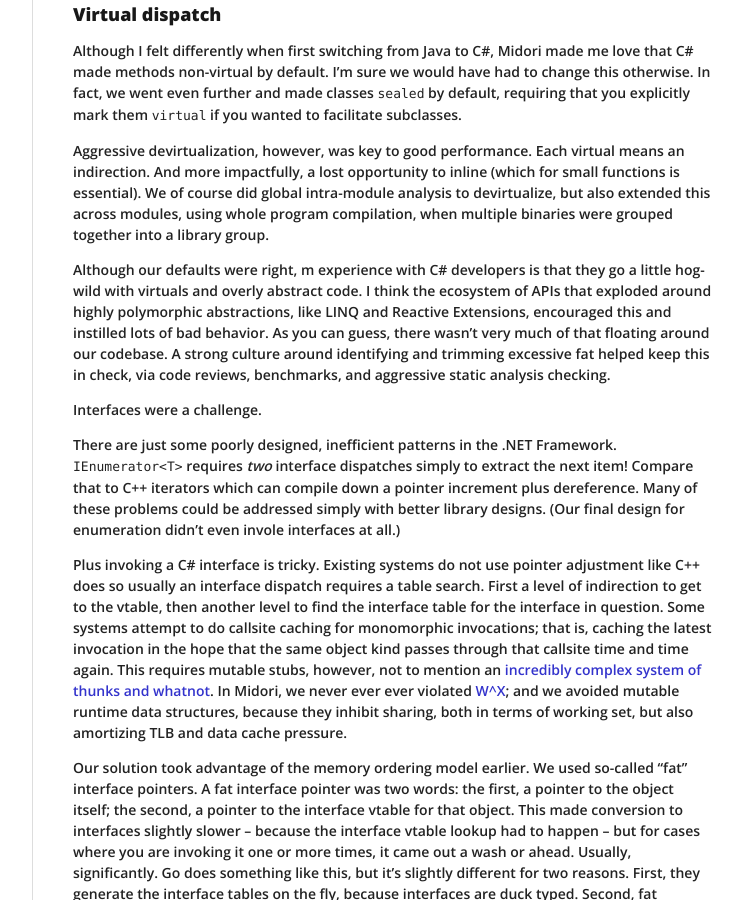
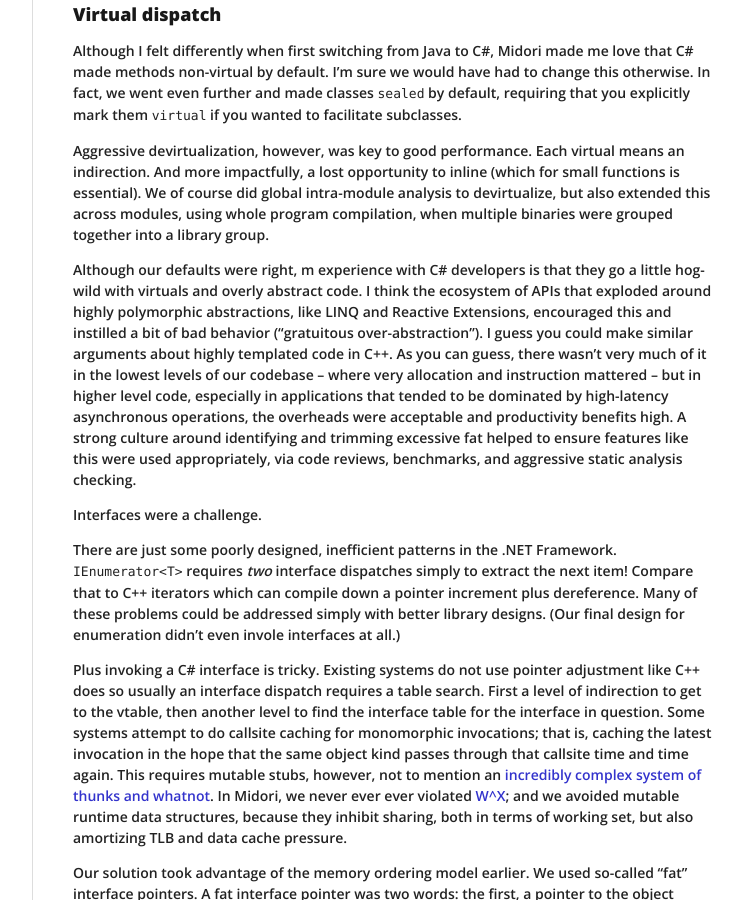
Before and after one commit to joeduffy/joeduffy.github.io, a Jekyll site: the page built from _posts/2015-12-19-safe-native-code.md, in a window 1280 px wide and 900 px high, scrolled down 18915 px. Shown: the whole window, without its empty margins (378-1120 px from the left). Built offline with Jekyll 4.4.1, drawn with Linux system fonts in a browser that asks for light colours; nearby versions of some CDN libraries; Markdown is read by kramdown in place of the engine named in the settings; some of the changed text lies outside the part shown.

Commit message:
Fix a few typos and clarify a thing or two

```diff
--- a/_posts/2015-12-19-safe-native-code.md
+++ b/_posts/2015-12-19-safe-native-code.md
@@ -633,10 +633,11 @@
 representation.  Each object with a vtable also has a vtable pointer embedded within it.  So, if you care about size
 (both image and runtime), you are going to care about vtables.
 
-In C++, you only get a vtable if you use virtual inheritance.  In languages like C# and Java, you get them even if you
-didn't want them.  In C#, at least, you can use a `struct` type to elide them.  I actually love this aspect of Go,
-where you get a virtual dispatch-like thing, via interfaces, without needing to pay for vtables on every type; you only
-pay for what you use, at the point of coercing something to an interface.
+In C++, you only get a vtable if your type is [polymorphic](http://www.cplusplus.com/doc/tutorial/typecasting/).  In
+languages like C# and Java, on the other hand, you get a vtable even if you don't want, need, or use it.  In C#, at
+least, you can use a `struct` type to elide them.  I actually love this aspect of Go, where you get a virtual dispatch-
+like thing, via interfaces, without needing to pay for vtables on every type; you only pay for what you use, at the
+point of coercing something to an interface.
 
 Another vtable problem in C# is that all objects inherit three virtuals from `System.Object`: `Equals`, `GetHashCode`,
 and `ToString`.  Besides the point that these generally don't do the right thing in the right way anyways -- `Equals`
@@ -863,9 +864,12 @@
 
 Although our defaults were right, m experience with C# developers is that they go a little hog-wild with virtuals and
 overly abstract code.  I think the ecosystem of APIs that exploded around highly polymorphic abstractions, like LINQ and
-Reactive Extensions, encouraged this and instilled lots of bad behavior.  As you can guess, there wasn't very much of
-that floating around our codebase.  A strong culture around identifying and trimming excessive fat helped keep this in
-check, via code reviews, benchmarks, and aggressive static analysis checking.
+Reactive Extensions, encouraged this and instilled a bit of bad behavior ("gratuitous over-abstraction").  I guess you
+could make similar arguments about highly templated code in C++.  As you can guess, there wasn't very much of it in the
+lowest levels of our codebase -- where very allocation and instruction mattered -- but in higher level code, especially
+in applications that tended to be dominated by high-latency asynchronous operations, the overheads were acceptable and
+productivity benefits high.  A strong culture around identifying and trimming excessive fat helped to ensure features
+like this were used appropriately, via code reviews, benchmarks, and aggressive static analysis checking.
 
 Interfaces were a challenge.
 
```
Also changed, not shown: other parts of _posts/2015-12-19-safe-native-code.md (+1 -1 lines).
